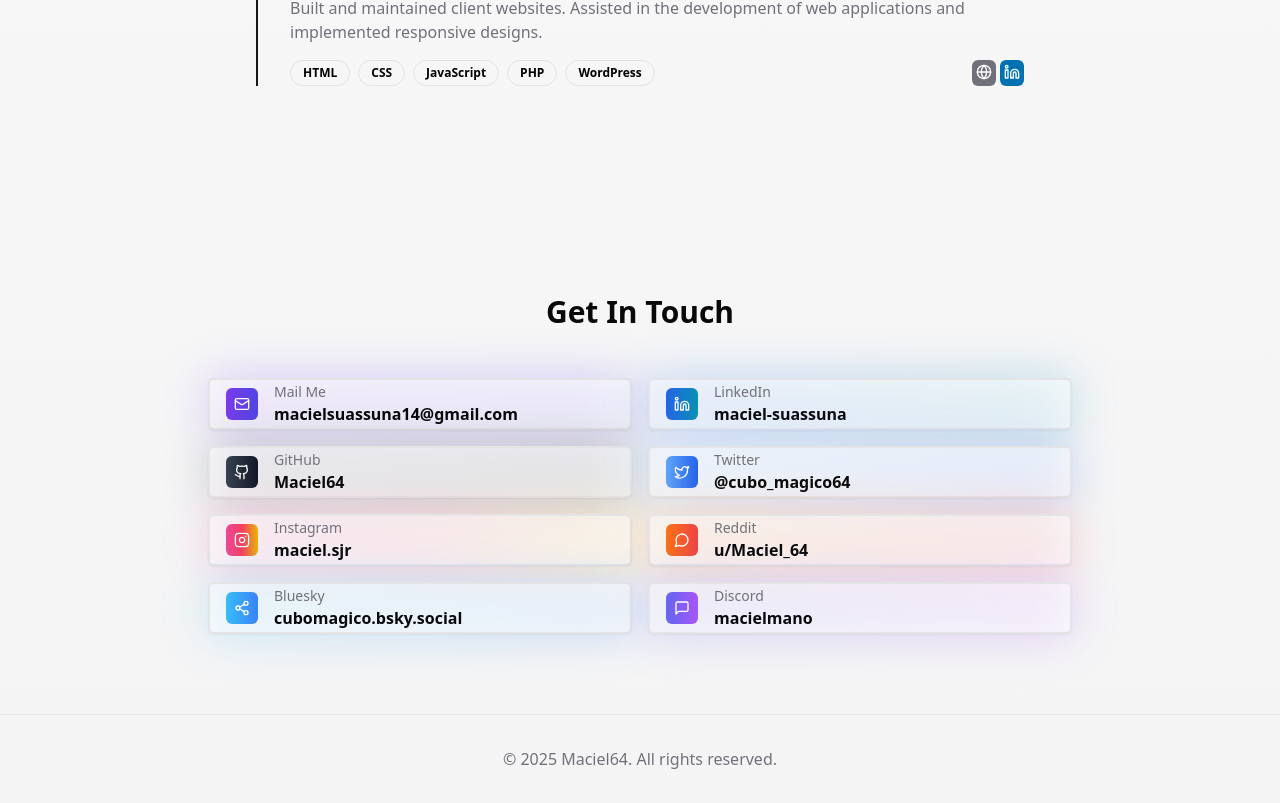
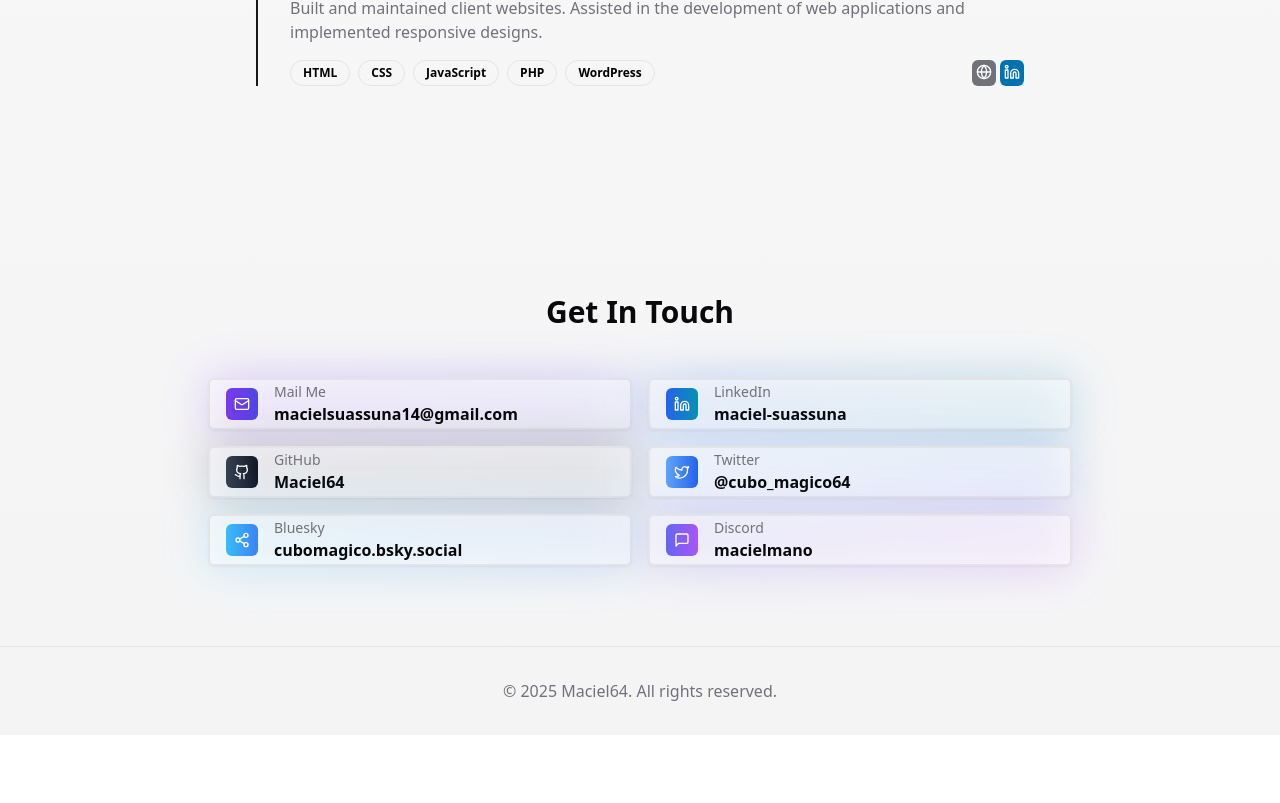
Before and after one commit to Maciel64/portfolio, a Next.js app: page /en in a window 1280 px wide. Shown: the part 2390-3193 px from the top of the page. After the commit the page ends 3125 px from the top, so only its background shows below. Built offline with nearby package versions, Linux system fonts and the light colour scheme.

Commit message:
remove unprofessional social networks

```diff
--- a/src/components/sections/contacts-section.tsx
+++ b/src/components/sections/contacts-section.tsx
@@ -6,8 +6,6 @@
   Linkedin,
   Github,
   Twitter,
-  Instagram,
-  MessageCircle,
   Share2,
   MessageSquare,
 } from "lucide-react";
@@ -90,7 +88,7 @@
           />
         </motion.div>
 
-        <motion.div variants={item}>
+        {/* <motion.div variants={item}>
           <SocialButton
             href="https://instagram.com/maciel.sjr"
             icon={Instagram}
@@ -108,7 +106,7 @@
             username="u/Maciel_64"
             gradient="bg-gradient-to-r from-orange-500 to-red-500"
           />
-        </motion.div>
+        </motion.div> */}
 
         <motion.div variants={item}>
           <SocialButton
```
